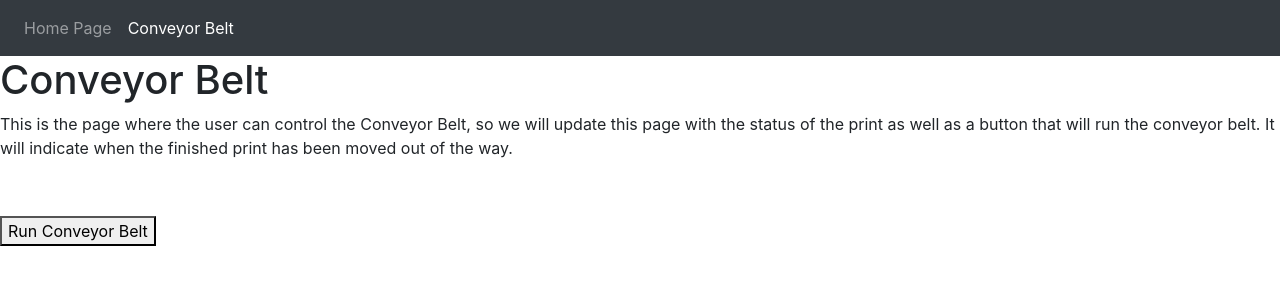
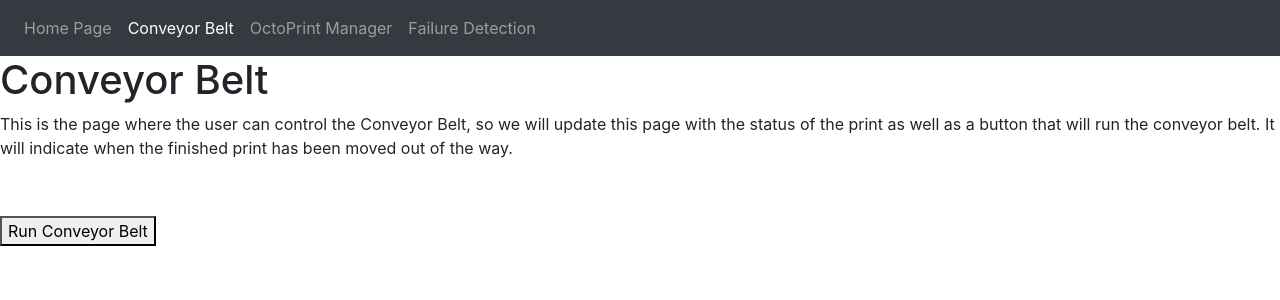
Before and after one commit to dlane13/RaspberryPi, a Flask app: page /ConveyorBelt in a window 1280 px wide. Shown: the top 300 px of the page. Run offline with Flask 3, Linux system fonts and the light colour scheme; some libraries are stand-ins or nearby versions.

Commit message:
Committed changes to app.py, conveyorbelt.html, and homepage.html

```diff
--- a/FinalProject/Website/app.py
+++ b/FinalProject/Website/app.py
@@ -9,16 +9,27 @@ app = Flask(__name__)
 def home():
     return render_template("HomePage.html")
 
-@app.route("/conveyor_button", methods=["GET"])
-def conveyor_button():
-    print("The conveyor belt is running...")
-    time.sleep(5)
-    return "The conveyor belt has finished running. Your printer is ready for your next crazy idea!"
-
 @app.route('/HomePage', methods=['GET'])
 def HomePage():
-    return render_template("HomePage.html", name="Darby Lane")
+    return render_template("HomePage.html")
 
 @app.route('/ConveyorBelt', methods=['GET'])
 def ConveyorBelt():
-    return render_template("ConveyorBelt.html", name="Darby Lane")
+    return render_template("ConveyorBelt.html")
+
+@app.route('/click-button', methods=["GET"])
+def click_button():
+    return json.dumps(print_conveyor_status())
+
+def print_conveyor_status():
+    print("Running the conveyor belt now!")
+    time.sleep(5)
+    return "Conveyor belt has finished running! The printer is ready for your next project."
+
+@app.route('/OctoPrint', methods=["GET"])
+def OctoPrint():
+    return render_template("OctoPrint.html")
+
+@app.route('/FailureDetection', methods=["GET"])
+def FailureDetection():
+    return render_template("FailureDetection.html")
--- a/FinalProject/Website/templates/ConveyorBelt.html
+++ b/FinalProject/Website/templates/ConveyorBelt.html
@@ -17,6 +17,12 @@
         <li class="nav-item active">
           <a class="nav-link" href="/ConveyorBelt">Conveyor Belt</a>
         </li>
+        <li class="nav item"></li>
+          <a class="nav-link" href="/OctoPrint">OctoPrint Manager</a>
+        </li>
+        <li class="nav item"></li>
+          <a class="nav-link" href="/FailureDetection">Failure Detection</a>
+        </li>
       </ul>
     </nav>
 
@@ -34,7 +40,12 @@
 <script>
 //JavaScript to handle the button click
     document.getElementById('conveyor-button').addEventListener('click', function() {
-        document.getElementById('displayArea').innerText = 'Button is working!';
+         fetch('click-button')
+             .then(response => response.json())
+             .then(data => {
+                 document.getElementById('result').innerText = data.message;
+             })
+             .catch(error => console.error('Error:', error));
     });
 </script>
 <script src="https://code.jquery.com/jquery-3.5.1.min.js"></script>
--- a/FinalProject/Website/templates/HomePage.html
+++ b/FinalProject/Website/templates/HomePage.html
@@ -19,6 +19,12 @@
         <li class="nav-item active">
           <a class="nav-link" href="/ConveyorBelt">Conveyor Belt</a>
         </li>
+        <li class="nav item"></li>
+          <a class="nav-link" href="/OctoPrint">OctoPrint Manager</a>
+        </li>
+        <li class="nav item"></li>
+          <a class="nav-link" href="/FailureDetection">Failure Detection</a>
+        </li>
       </ul>
     </nav>
 
```
